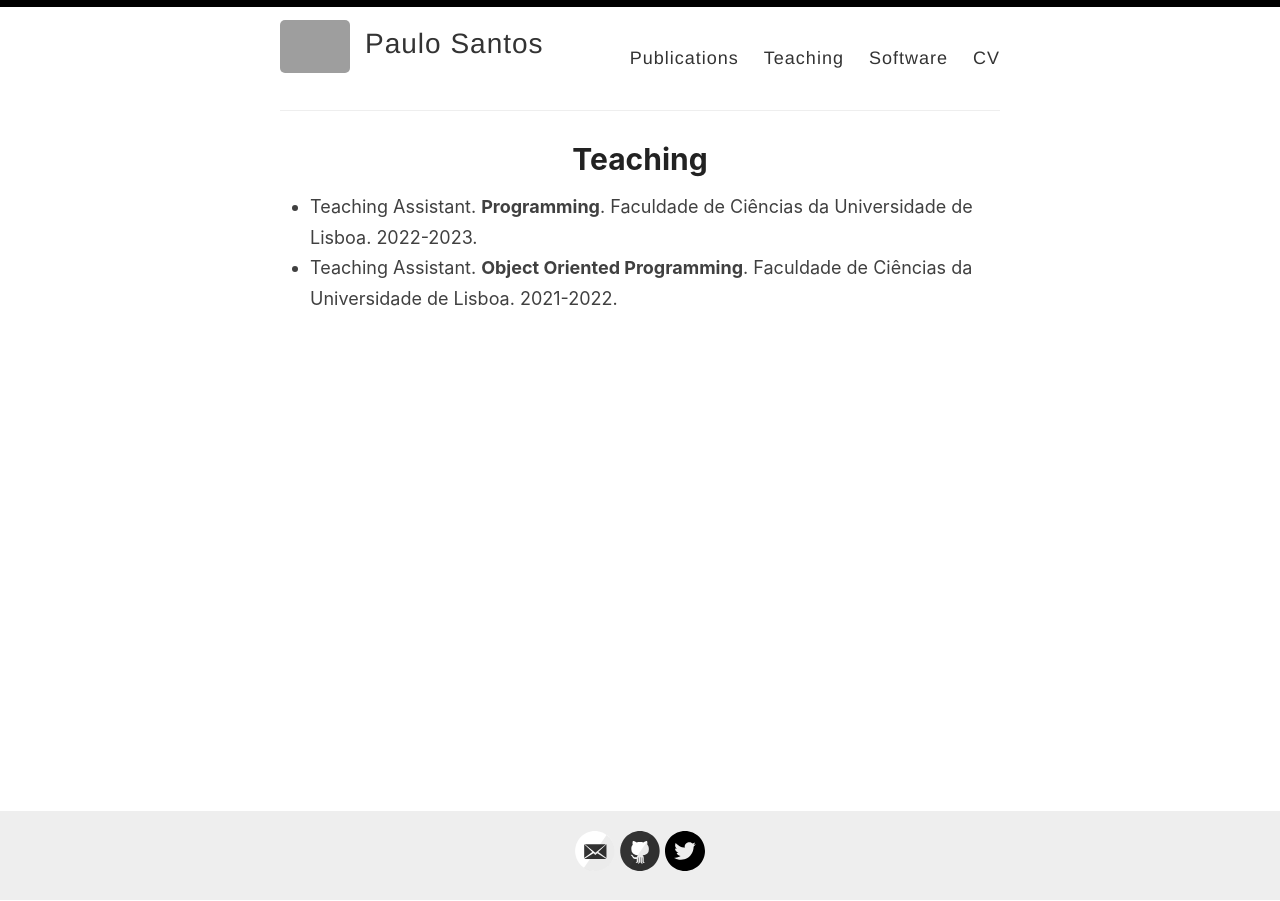
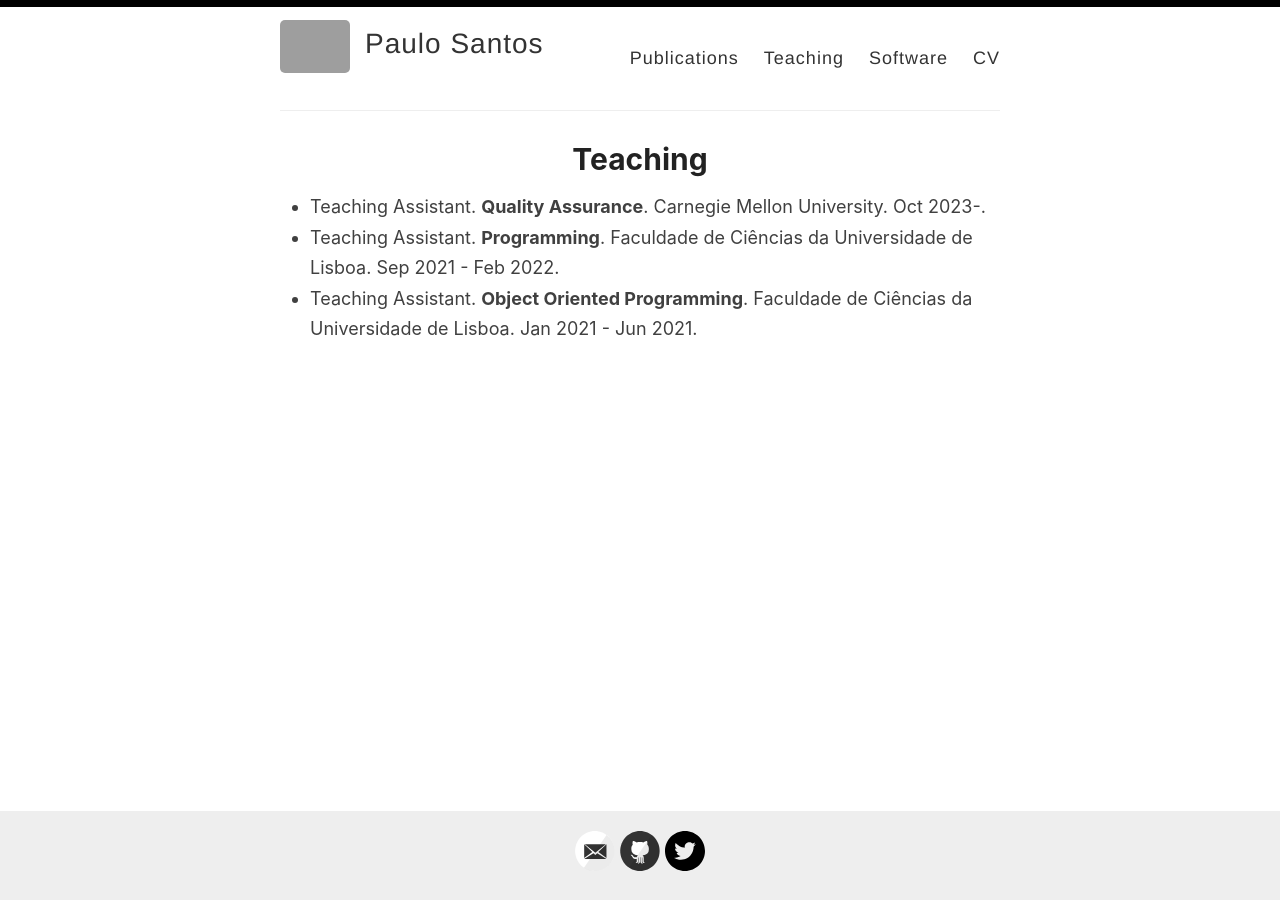
Before and after one commit to pcanelas/pcanelas.github.io, a Jekyll site: the page built from _pages/teaching.md, in a window 1280 px wide. Built offline with Jekyll 4.4.1, drawn with Linux system fonts in a browser that asks for light colours; grey boxes are pictures that could not be loaded.

Commit message:
Updates to the web

```diff
--- a/_pages/teaching.md
+++ b/_pages/teaching.md
@@ -4,5 +4,6 @@ title: Teaching
 permalink: /teaching/
 ---
 
-* Teaching Assistant. **Programming**. Faculdade de Ciências da Universidade de Lisboa. 2022-2023.
-* Teaching Assistant. **Object Oriented Programming**. Faculdade de Ciências da Universidade de Lisboa. 2021-2022.
+* Teaching Assistant. **Quality Assurance**. Carnegie Mellon University. Oct 2023-.
+* Teaching Assistant. **Programming**. Faculdade de Ciências da Universidade de Lisboa. Sep 2021 - Feb 2022.
+* Teaching Assistant. **Object Oriented Programming**. Faculdade de Ciências da Universidade de Lisboa. Jan 2021 - Jun 2021.
```
Also changed, not shown: index.html (+3 -4 lines).
